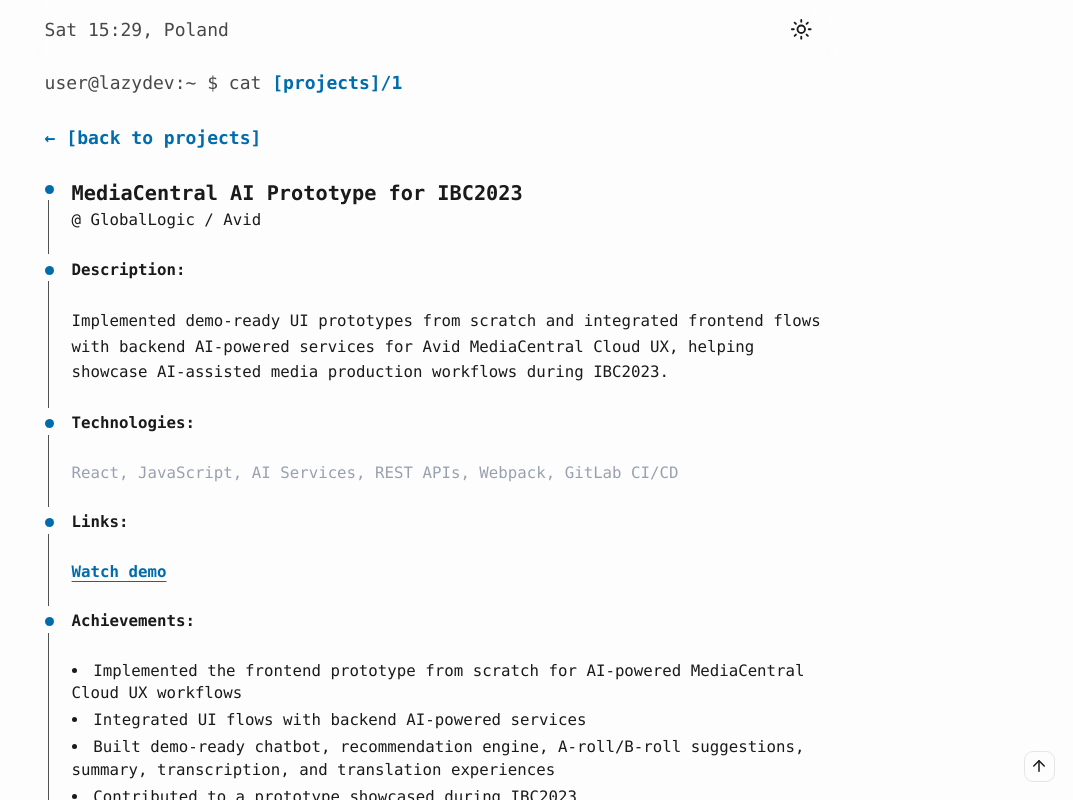
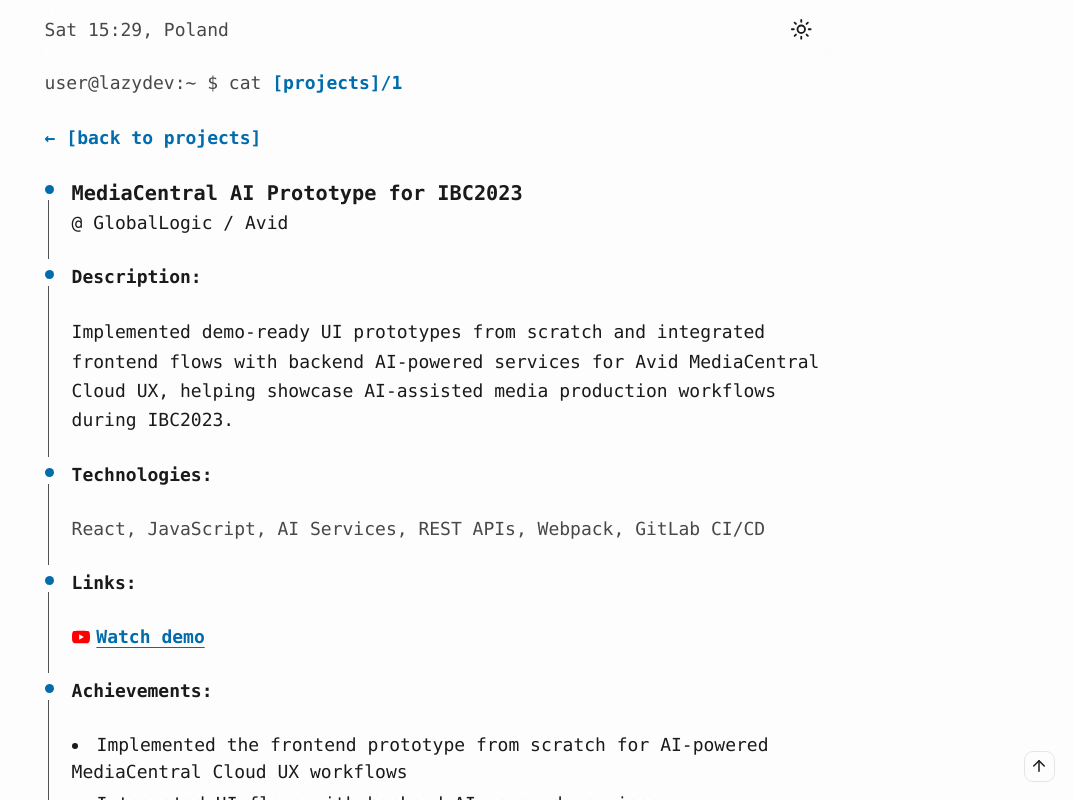
Before and after one commit to LazyMisha/mike-landing, a Next.js app: page /projects/1 in a window 1280 px wide. Shown: the top 800 px of the page, without its empty margins (207-1280 px from the left). Built offline with nearby package versions, Linux system fonts and the light colour scheme.

Commit message:
Add icons for external links, GitHub, and YouTube; update styles in case study and timeline components

```diff
--- a/src/components/CaseStudyDetail.tsx
+++ b/src/components/CaseStudyDetail.tsx
@@ -20,14 +20,14 @@
     <div>
       {/* Title Section */}
       <TimelineSection>
-        <div className="font-mono text-sm">
+        <div className="font-mono text-base">
           <p className="font-semibold text-lg">{item.title}</p>
         </div>
       </TimelineSection>
 
       {/* Problem Section */}
       <TimelineSection>
-        <div className="font-mono text-sm">
+        <div className="font-mono text-base">
           <p className="font-semibold mb-2">{caseStudyLabels.problem}</p>
           <p className="leading-relaxed">{item.problem}</p>
         </div>
@@ -35,7 +35,7 @@
 
       {/* Solution Section */}
       <TimelineSection>
-        <div className="font-mono text-sm">
+        <div className="font-mono text-base">
           <p className="font-semibold mb-2">{caseStudyLabels.solution}</p>
           <p className="leading-relaxed">{item.solution}</p>
         </div>
@@ -43,7 +43,7 @@
 
       {/* Result Section */}
       <TimelineSection>
-        <div className="font-mono text-sm">
+        <div className="font-mono text-base">
           <p className="font-semibold mb-2">{caseStudyLabels.result}</p>
           <ul className="list-disc list-inside space-y-1">
             {item.result.map((res, idx) => (
@@ -56,9 +56,9 @@
       {/* Technologies Section */}
       {item.technologies && item.technologies.length > 0 && (
         <TimelineSection>
-          <div className="font-mono text-sm">
+          <div className="font-mono text-base">
             <p className="font-semibold mb-2">{caseStudyLabels.technologies}</p>
-            <p className="text-gray-400">{item.technologies.join(', ')}</p>
+            <p className="text-muted-foreground">{item.technologies.join(', ')}</p>
           </div>
         </TimelineSection>
       )}
--- a/src/components/LiveClock.tsx
+++ b/src/components/LiveClock.tsx
@@ -1,6 +1,7 @@
 "use client";
 
 import { useEffect, useState } from "react";
+import Link from "next/link";
 import { landingData } from "@/lib/data";
 
 export function LiveClock() {
@@ -22,5 +23,9 @@
     return () => clearInterval(interval);
   }, []);
 
-  return <div className="text-muted-foreground leading-relaxed">{dateTime}</div>;
+  return (
+    <Link href="/" className="text-muted-foreground leading-relaxed">
+      {dateTime}
+    </Link>
+  );
 }
--- a/src/components/TimelineCard.tsx
+++ b/src/components/TimelineCard.tsx
@@ -1,4 +1,5 @@
 import Link from 'next/link';
+import { ExternalLinkIcon, GithubIcon, YouTubeIcon } from '@/components/icons';
 import { Heading } from './Heading';
 import { Body } from './Body';
 import { ariaLabels } from '@/lib/constants';
@@ -53,8 +54,13 @@
               href={liveHref}
               target="_blank"
               rel="noopener noreferrer"
-              className="font-semibold text-(--brand) hover:text-(--brand-hover) transition-colors duration-200 underline underline-offset-4"
+              className="font-semibold text-(--brand) hover:text-(--brand-hover) transition-colors duration-200 underline underline-offset-4 flex items-center gap-1.5"
             >
+              {liveLabel === 'Watch demo' ? (
+                <YouTubeIcon />
+              ) : (
+                <ExternalLinkIcon />
+              )}
               {liveLabel || 'Live project'}
             </a>
           ) : null}
@@ -63,8 +69,9 @@
               href={sourceHref}
               target="_blank"
               rel="noopener noreferrer"
-              className="font-semibold text-(--brand) hover:text-(--brand-hover) transition-colors duration-200 underline underline-offset-4"
+              className="font-semibold text-(--brand) hover:text-(--brand-hover) transition-colors duration-200 underline underline-offset-4 flex items-center gap-1.5"
             >
+              <GithubIcon />
               Source code
             </a>
           ) : null}
--- a/src/components/TimelineDetail.tsx
+++ b/src/components/TimelineDetail.tsx
@@ -1,3 +1,4 @@
+import { ExternalLinkIcon, GithubIcon, YouTubeIcon } from '@/components/icons';
 import TimelineSection from './TimelineSection';
 import { experienceLabels } from '@/lib/constants';
 
@@ -26,7 +27,7 @@
     <div>
       {showMetadata ? (
         <TimelineSection>
-          <div className="font-mono text-sm">
+          <div className="font-mono text-base">
             <p>
               <span className="font-semibold">{experienceLabels.role}</span>{' '}
               {item.title}
@@ -47,7 +48,7 @@
         </TimelineSection>
       ) : (
         <TimelineSection>
-          <div className="font-mono text-sm">
+          <div className="font-mono text-base">
             <p className="font-semibold text-lg">{item.title}</p>
             {item.company ? <p>@ {item.company}</p> : null}
           </div>
@@ -56,9 +57,9 @@
 
       {/* Description Section */}
       <TimelineSection>
-        <div className="font-mono text-sm">
+        <div className="font-mono text-base">
           <p className="font-semibold mb-4 md:mb-6">{experienceLabels.description}</p>
-          <div className="font-mono text-sm leading-relaxed">
+          <div className="leading-relaxed">
             {item.description.split('\n\n').map((para, i) => (
               <p key={i} className="mb-4 last:mb-0">
                 {para}
@@ -70,15 +71,15 @@
 
       {/* Technologies Section */}
       <TimelineSection>
-        <div className="font-mono text-sm">
+        <div className="font-mono text-base">
           <p className="font-semibold mb-4 md:mb-6">{experienceLabels.technologies}</p>
-          <p className="text-gray-400">{item.technologies.join(', ')}</p>
+          <p className="text-muted-foreground">{item.technologies.join(', ')}</p>
         </div>
       </TimelineSection>
 
       {(item.liveHref || item.sourceHref) ? (
         <TimelineSection>
-          <div className="font-mono text-sm">
+          <div className="font-mono text-base">
             <p className="font-semibold mb-4 md:mb-6">Links:</p>
             <div className="flex flex-col items-start gap-2">
               {item.liveHref ? (
@@ -86,8 +87,13 @@
                   href={item.liveHref}
                   target="_blank"
                   rel="noopener noreferrer"
-                  className="font-semibold text-(--brand) hover:text-(--brand-hover) transition-colors duration-200 underline underline-offset-4"
+                  className="font-semibold text-(--brand) hover:text-(--brand-hover) transition-colors duration-200 underline underline-offset-4 flex items-center gap-1.5"
                 >
+                  {item.liveLabel === 'Watch demo' ? (
+                    <YouTubeIcon />
+                  ) : (
+                    <ExternalLinkIcon />
+                  )}
                   {item.liveLabel || 'Live project'}
                 </a>
               ) : null}
@@ -96,8 +102,9 @@
                   href={item.sourceHref}
                   target="_blank"
                   rel="noopener noreferrer"
-                  className="font-semibold text-(--brand) hover:text-(--brand-hover) transition-colors duration-200 underline underline-offset-4"
+                  className="font-semibold text-(--brand) hover:text-(--brand-hover) transition-colors duration-200 underline underline-offset-4 flex items-center gap-1.5"
                 >
+                  <GithubIcon />
                   Source code
                 </a>
               ) : null}
@@ -108,7 +115,7 @@
 
       {/* Achievements Section */}
       <TimelineSection>
-        <div className="font-mono text-sm">
+        <div className="font-mono text-base">
           <p className="font-semibold mb-4 md:mb-6">{experienceLabels.achievements}</p>
           <ul className="list-disc list-inside space-y-1">
             {item.achievements.map((ach, idx) => (
--- /dev/null
+++ b/src/components/icons/ExternalLinkIcon.tsx
@@ -0,0 +1,18 @@
+export function ExternalLinkIcon({ className = "w-4 h-4" }: { className?: string }) {
+  return (
+    <svg
+      className={className}
+      viewBox="0 0 24 24"
+      fill="none"
+      stroke="currentColor"
+      strokeWidth="2"
+      strokeLinecap="round"
+      strokeLinejoin="round"
+      aria-hidden="true"
+    >
+      <path d="M18 13v6a2 2 0 0 1-2 2H5a2 2 0 0 1-2-2V8a2 2 0 0 1 2-2h6" />
+      <polyline points="15 3 21 3 21 9" />
+      <line x1="10" y1="14" x2="21" y2="3" />
+    </svg>
+  );
+}
--- /dev/null
+++ b/src/components/icons/GithubIcon.tsx
@@ -0,0 +1,12 @@
+export function GithubIcon({ className = "w-4 h-4" }: { className?: string }) {
+  return (
+    <svg
+      className={`text-[#181717] dark:text-white ${className}`}
+      viewBox="0 0 24 24"
+      fill="currentColor"
+      aria-hidden="true"
+    >
+      <path d="M12 .297c-6.63 0-12 5.373-12 12 0 5.303 3.438 9.8 8.205 11.385.6.113.82-.258.82-.577 0-.285-.01-1.04-.015-2.04-3.338.724-4.042-1.61-4.042-1.61C4.422 18.07 3.633 17.7 3.633 17.7c-1.087-.744.084-.729.084-.729 1.205.084 1.838 1.236 1.838 1.236 1.07 1.835 2.809 1.305 3.495.998.108-.776.417-1.305.76-1.605-2.665-.3-5.466-1.332-5.466-5.93 0-1.31.465-2.38 1.235-3.22-.135-.303-.54-1.523.105-3.176 0 0 1.005-.322 3.3 1.23.96-.267 1.98-.399 3-.405 1.02.006 2.04.138 3 .405 2.28-1.552 3.285-1.23 3.285-1.23.645 1.653.24 2.873.12 3.176.765.84 1.23 1.91 1.23 3.22 0 4.61-2.805 5.625-5.475 5.92.42.36.81 1.096.81 2.22 0 1.606-.015 2.896-.015 3.286 0 .315.21.69.825.57C20.565 22.092 24 17.592 24 12.297c0-6.627-5.373-12-12-12" />
+    </svg>
+  );
+}
--- /dev/null
+++ b/src/components/icons/YouTubeIcon.tsx
@@ -0,0 +1,12 @@
+export function YouTubeIcon({ className = "w-4 h-4" }: { className?: string }) {
+  return (
+    <svg
+      className={className}
+      viewBox="0 0 24 24"
+      fill="#FF0000"
+      aria-hidden="true"
+    >
+      <path d="M23.498 6.186a3.016 3.016 0 0 0-2.122-2.136C19.505 3.545 12 3.545 12 3.545s-7.505 0-9.377.505A3.017 3.017 0 0 0 .502 6.186C0 8.07 0 12 0 12s0 3.93.502 5.814a3.016 3.016 0 0 0 2.122 2.136c1.871.505 9.376.505 9.376.505s7.505 0 9.377-.505a3.015 3.015 0 0 0 2.122-2.136C24 15.93 24 12 24 12s0-3.93-.502-5.814zM9.545 15.568V8.432L15.818 12l-6.273 3.568z" />
+    </svg>
+  );
+}
--- /dev/null
+++ b/src/components/icons/index.ts
@@ -0,0 +1,3 @@
+export { ExternalLinkIcon } from './ExternalLinkIcon';
+export { GithubIcon } from './GithubIcon';
+export { YouTubeIcon } from './YouTubeIcon';
```
